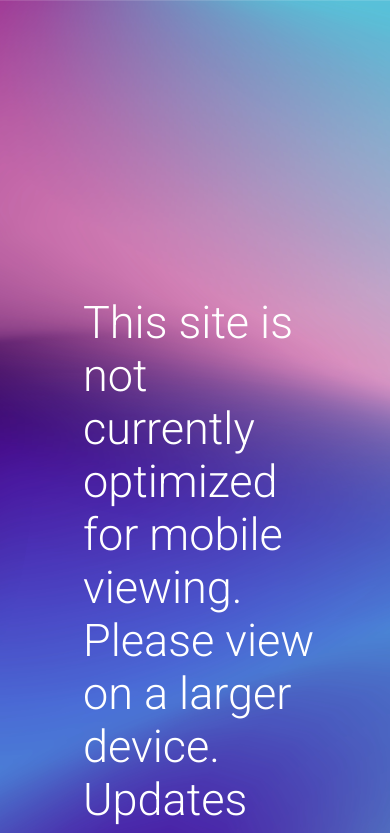
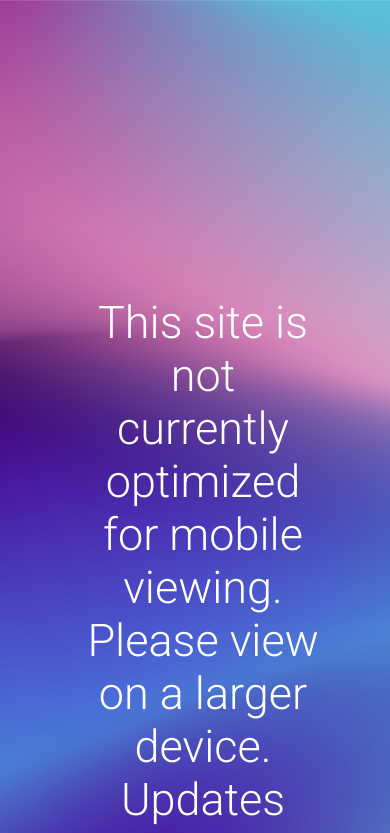
Before and after one commit to kbondy7/Portfolio, a plain HTML site: page index.html in a window 390 px wide. Shown: the top 833 px of the page. Drawn offline with Linux system fonts and the light colour scheme.

Commit message:
small style change

```diff
--- a/index.html
+++ b/index.html
@@ -12,10 +12,11 @@
 <link href="https://fonts.googleapis.com/css2?family=Roboto:wght@100;300;500&display=swap" rel="stylesheet">
   </head>
   <body class="bg">
+    <div>
     <div class="mobile">
         <div class="header_container">
         <div class="skills">This site is not currently optimized for mobile viewing. Please view on a larger device. Updates coming!</div>
-        <div class="header_container">
+        </div>
     </div>
     <div class="website">
     <div class="header_container">
@@ -140,6 +141,7 @@
         </div>
     </div>
 </div>
+</div>
     <script src="index.js"></script>
   </body>
 </html>
--- a/style.css
+++ b/style.css
@@ -139,5 +139,6 @@
     }
     .mobile {
         display: flex;
+        text-align: center;
     }
   }
```
